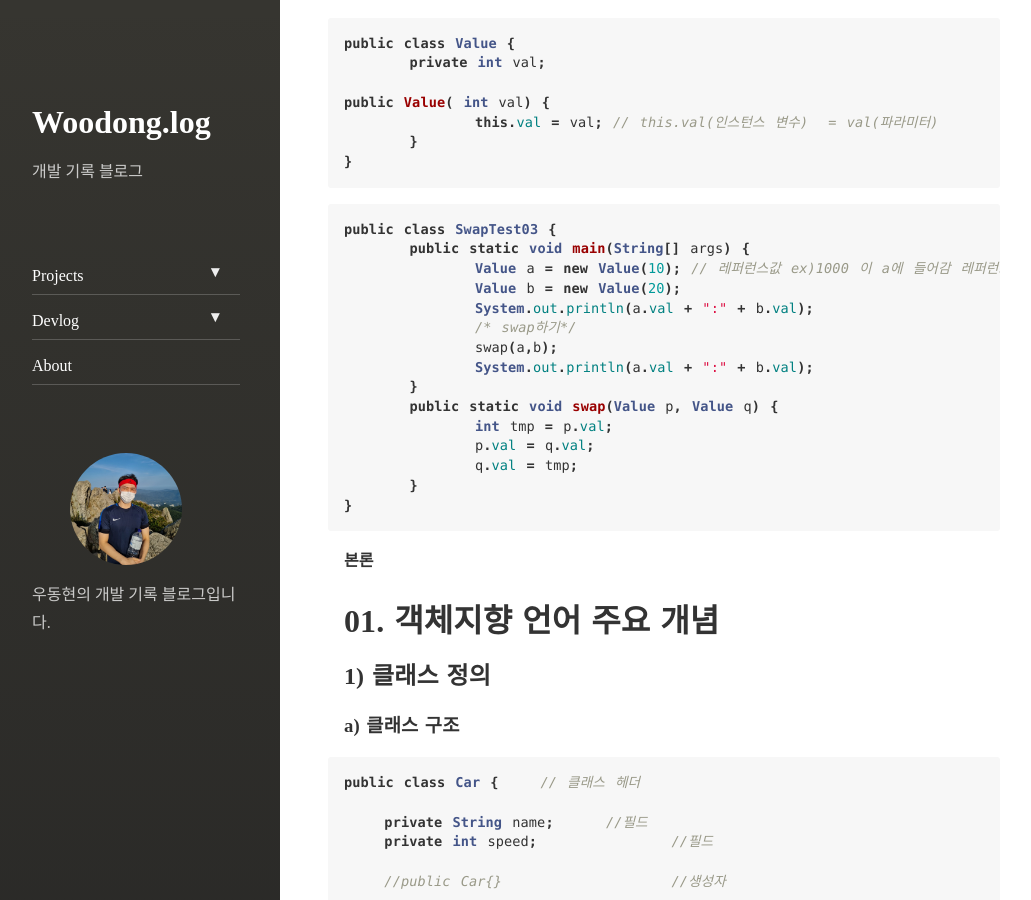
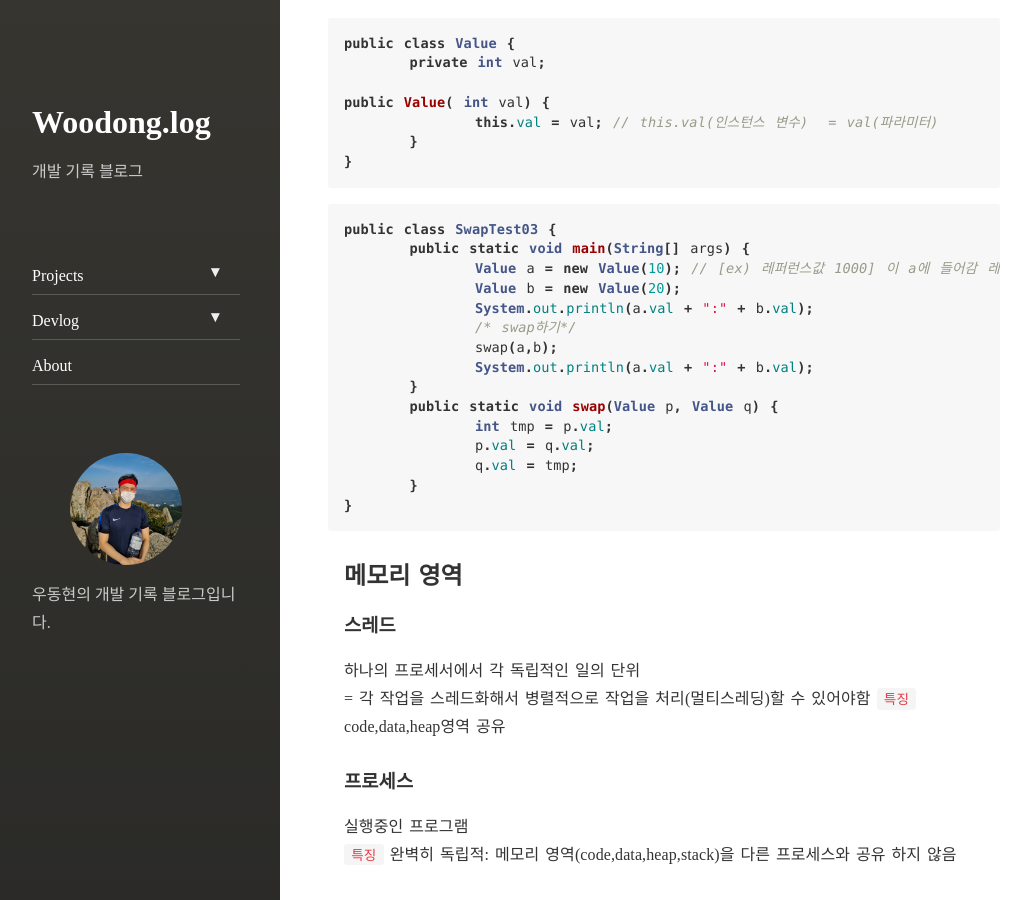
Before and after one commit to dhsj8405/dhsj8405.github.io, a Jekyll site: the page built from _posts/2021-09-08-java-basic.markdown, in a window 1280 px wide and 900 px high, scrolled down 2407 px. Shown: the whole window, without its empty margins (8-1039 px from the left). Built offline with Jekyll 4.4.1, drawn with Linux system fonts in a browser that asks for light colours; nearby versions of some CDN libraries; comment, search, counter and statistics services are not loaded; some of the changed text lies outside the part shown.

Commit message:
메모리 영역 중간저장

````diff
--- a/_posts/2021-09-08-java-basic.markdown
+++ b/_posts/2021-09-08-java-basic.markdown
@@ -81,7 +81,7 @@
 ```java
 public class SwapTest03 {
 	public static void main(String[] args) {
-		Value a = new Value(10); // 레퍼런스값 ex)1000 이 a에 들어감 레퍼런스 1000이 heap영역의 val = 10 을 가리킴
+		Value a = new Value(10); // [ex) 레퍼런스값 1000] 이 a에 들어감 레퍼런스 1000이 heap영역의 val = 10 을 가리킴
 		Value b = new Value(20);
 		System.out.println(a.val + ":" + b.val);
 		/* swap하기*/
@@ -95,6 +95,30 @@
 	}
 }
 ```
+
+
+
+## 메모리 영역
+
+### 스레드
+하나의 프로세서에서 각 독립적인 일의 단위
+= 각 작업을 스레드화해서 병렬적으로 작업을 처리(멀티스레딩)할 수 있어야함
+`특징` code,data,heap영역 공유
+
+### 프로세스
+실행중인 프로그램
+`특징` 완벽히 독립적: 메모리 영역(code,data,heap,stack)을 다른 프로세스와 공유 하지 않음
+
+
+### stack
+지역 변수(메소드 내에서 선언된 변수들),
+매개변수(메소드 파라미터)가 저장된다.
+
+`특징` 선언된 블록 안에서만 유효
+
+### heap
+new 키워드를 통해 생성되는 객체,
+각종 스트링들이 저장된다.
 
 
 
````
